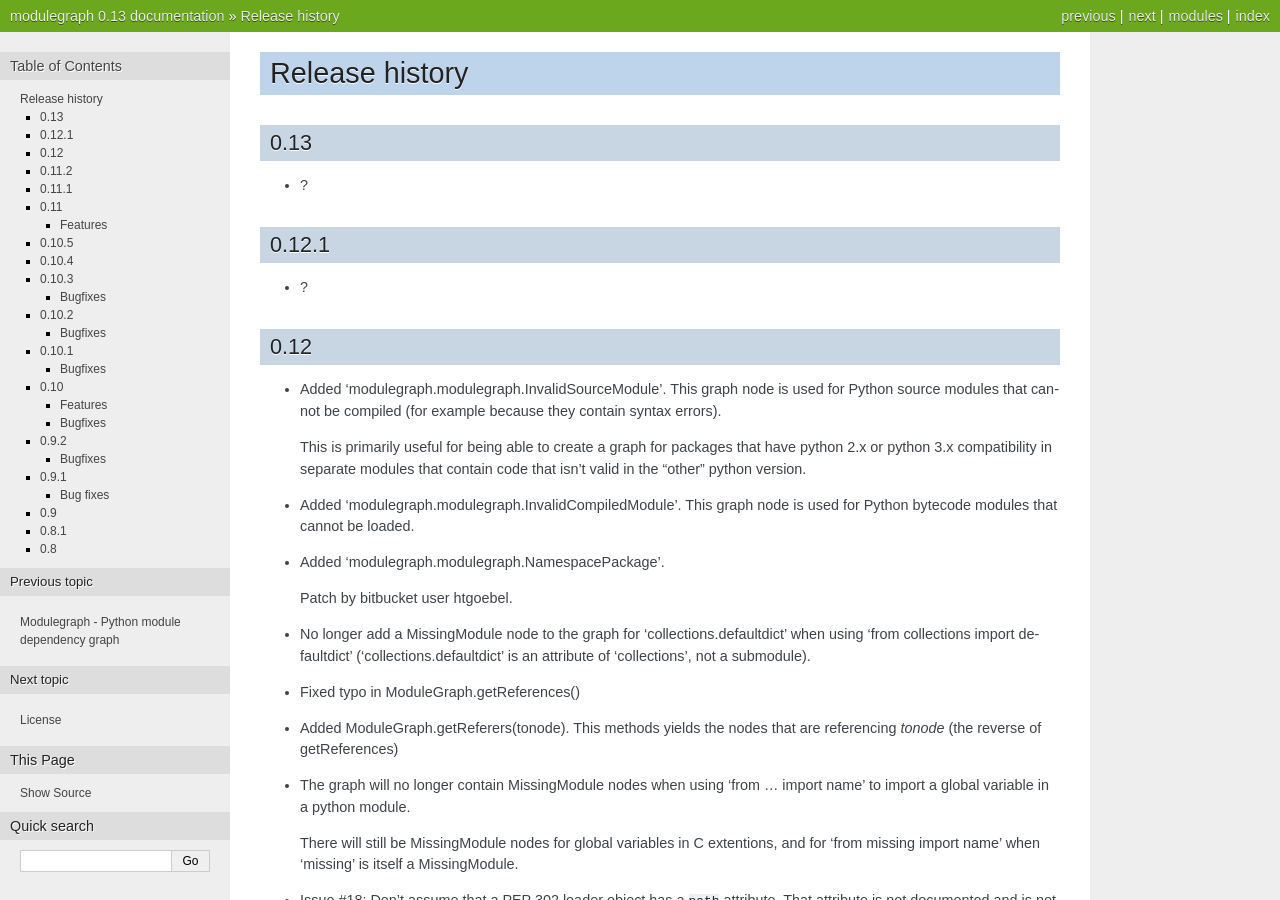
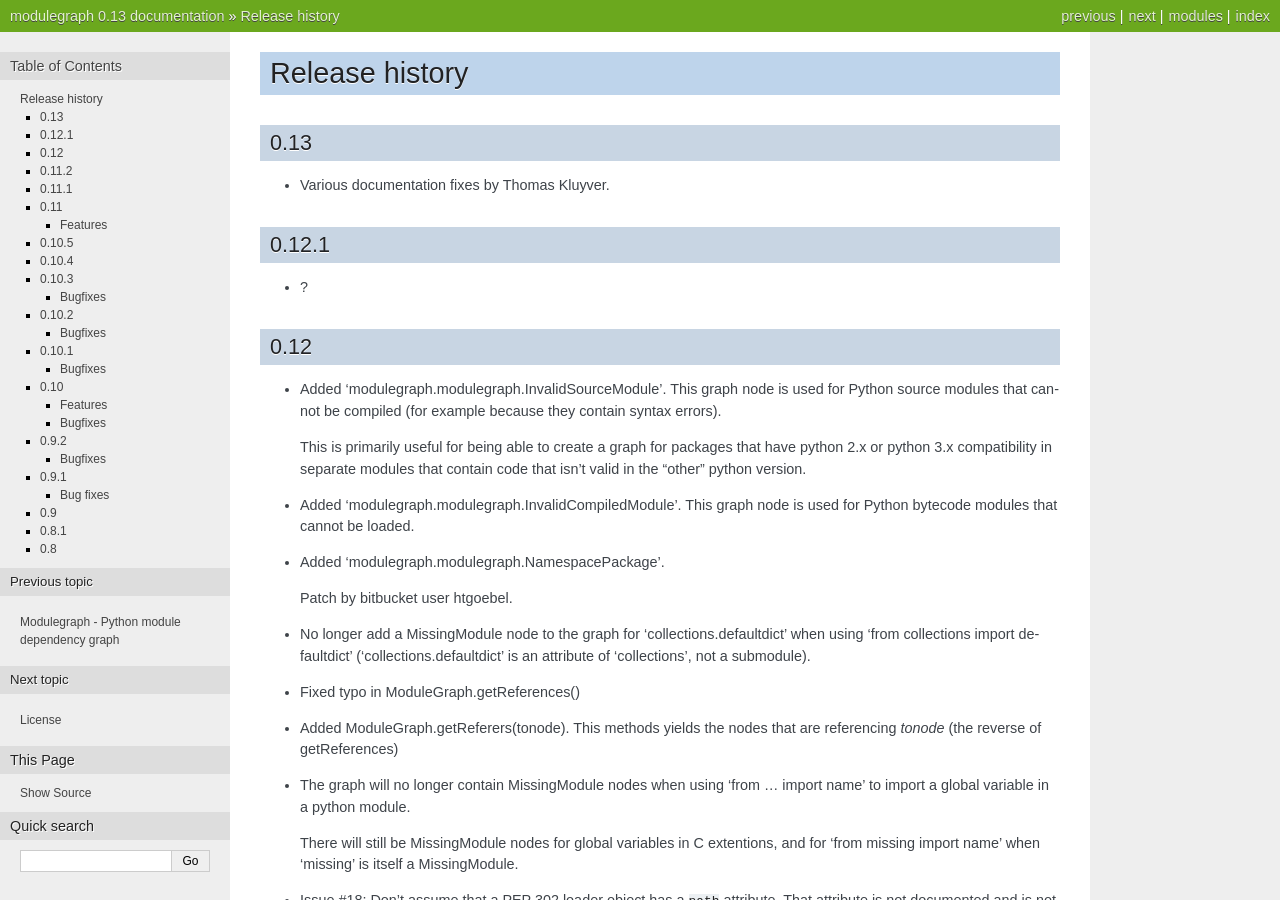
Before and after one commit to ronaldoussoren/modulegraph, a Sphinx documentation site: the page built from doc/changelog.rst, in a window 1280 px wide and 900 px high. Built offline with Sphinx 7.4.7, drawn with Linux system fonts in a browser that asks for light colours; pages that are not in the unit, such as notebooks, are missing from menus.

Commit message:
Update changelog for recent pull request

```diff
--- a/doc/changelog.rst
+++ b/doc/changelog.rst
@@ -5,7 +5,7 @@ Release history
 0.13
 ----
 
-* ?
+* Various documentation fixes by Thomas Kluyver.
 
 0.12.1
 ------
```
